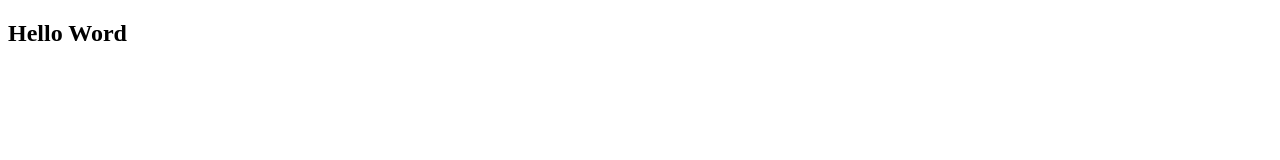
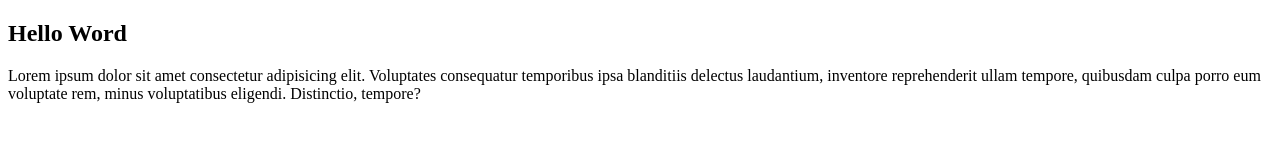
Before and after one commit to lukmanpratama/portofolio_scss, a plain HTML site: page nesting/nesting.html in a window 1280 px wide. Drawn offline with nearby package versions, Linux system fonts and the light colour scheme; files that its build step writes are made by us from their sources.

Commit message:
paragraph

```diff
--- a/nesting/nesting.html
+++ b/nesting/nesting.html
@@ -1,18 +1,26 @@
 <!DOCTYPE html>
 <html lang="en">
+
 <head>
     <meta charset="UTF-8">
     <meta name="viewport" content="width=device-width, initial-scale=1.0">
     <title>Document</title>
     <link rel="stylesheet" href="style.css">
 </head>
+
 <body>
     <div class="container">
         <section class="main">
             <div class="main-header">
                 <h1>Hello Word</h1>
             </div>
+            <div class="main-paragraph">
+                <p>Lorem ipsum dolor sit amet consectetur adipisicing elit. Voluptates consequatur temporibus ipsa
+                    blanditiis delectus laudantium, inventore reprehenderit ullam tempore, quibusdam culpa porro eum
+                    voluptate rem, minus voluptatibus eligendi. Distinctio, tempore?</p>
+            </div>
         </section>
     </div>
 </body>
+
 </html>
```
